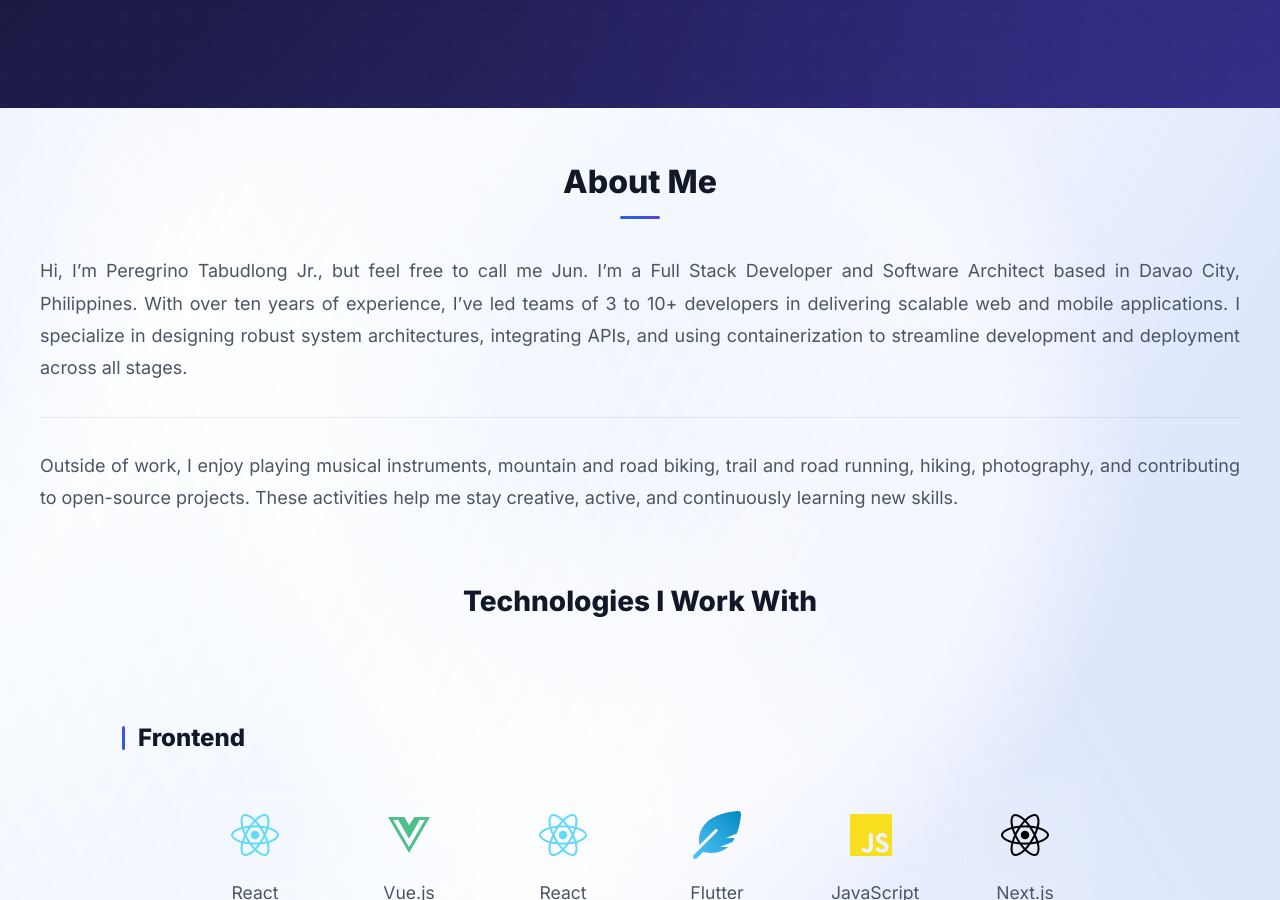
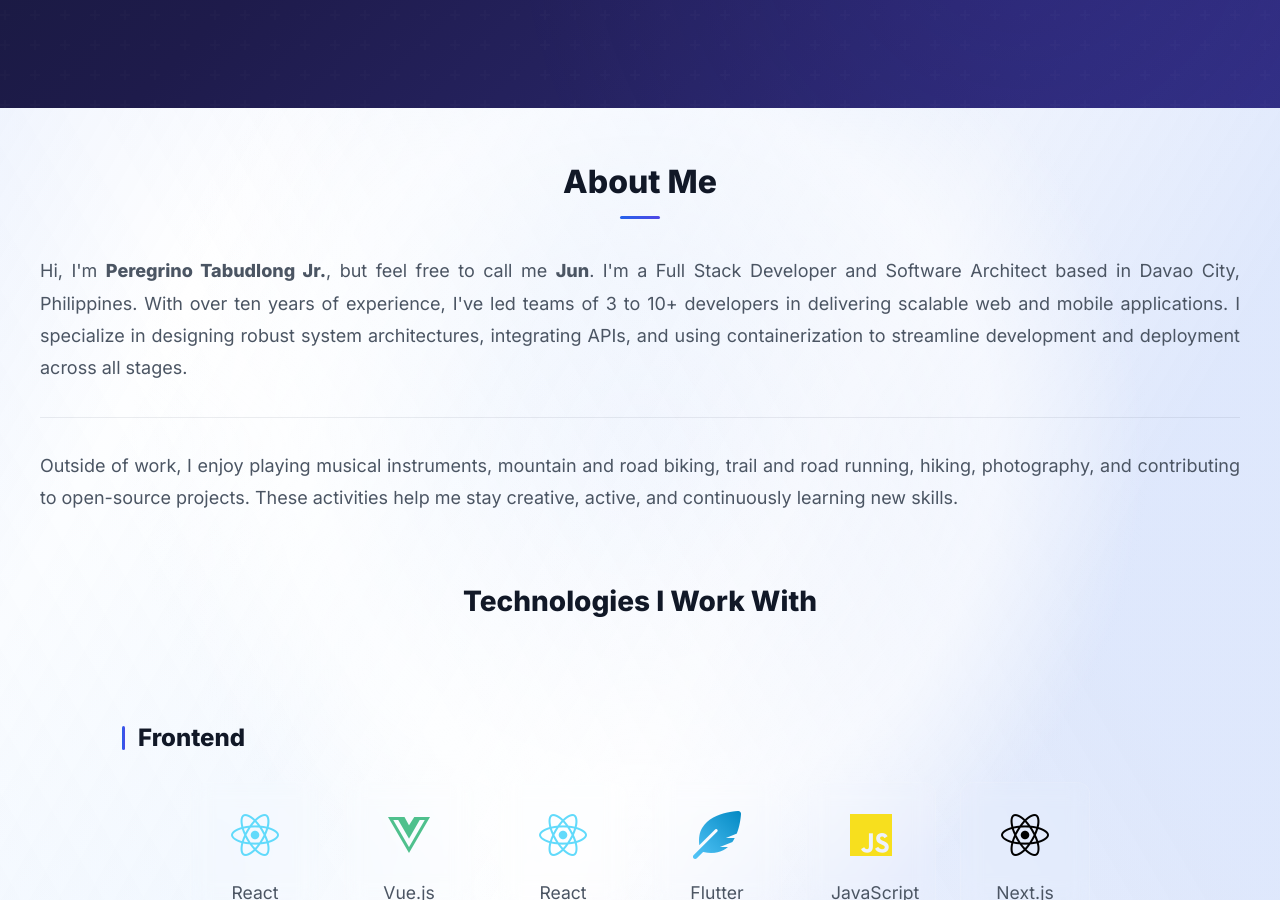
Before and after one commit to patabudlong/patabudlong.github.io, a Jekyll site: the page built from index.html, in a window 1280 px wide and 900 px high, scrolled down 920 px. Built offline with Jekyll 4.4.1, drawn with Linux system fonts in a browser that asks for light colours.

```diff
--- a/index.html
+++ b/index.html
@@ -33,7 +33,7 @@ title: Home
             <h2 class="section-title">About Me</h2>
             <div class="about-content">
                 <p class="lead">
-                    Hi, I’m Peregrino Tabudlong Jr., but feel free to call me Jun. I’m a Full Stack Developer and Software Architect based in Davao City, Philippines. With over ten years of experience, I’ve led teams of 3 to 10+ developers in delivering scalable web and mobile applications. I specialize in designing robust system architectures, integrating APIs, and using containerization to streamline development and deployment across all stages.
+                    Hi, I'm <strong>Peregrino Tabudlong Jr.</strong>, but feel free to call me <strong>Jun</strong>. I'm a Full Stack Developer and Software Architect based in Davao City, Philippines. With over ten years of experience, I've led teams of 3 to 10+ developers in delivering scalable web and mobile applications. I specialize in designing robust system architectures, integrating APIs, and using containerization to streamline development and deployment across all stages.
                 </p>
                 <p class="lead interests-section">
                     Outside of work, I enjoy playing musical instruments, mountain and road biking, trail and road running, hiking, photography, and contributing to open-source projects. These activities help me stay creative, active, and continuously learning new skills.
```
Also changed, not shown: 2 other files.
